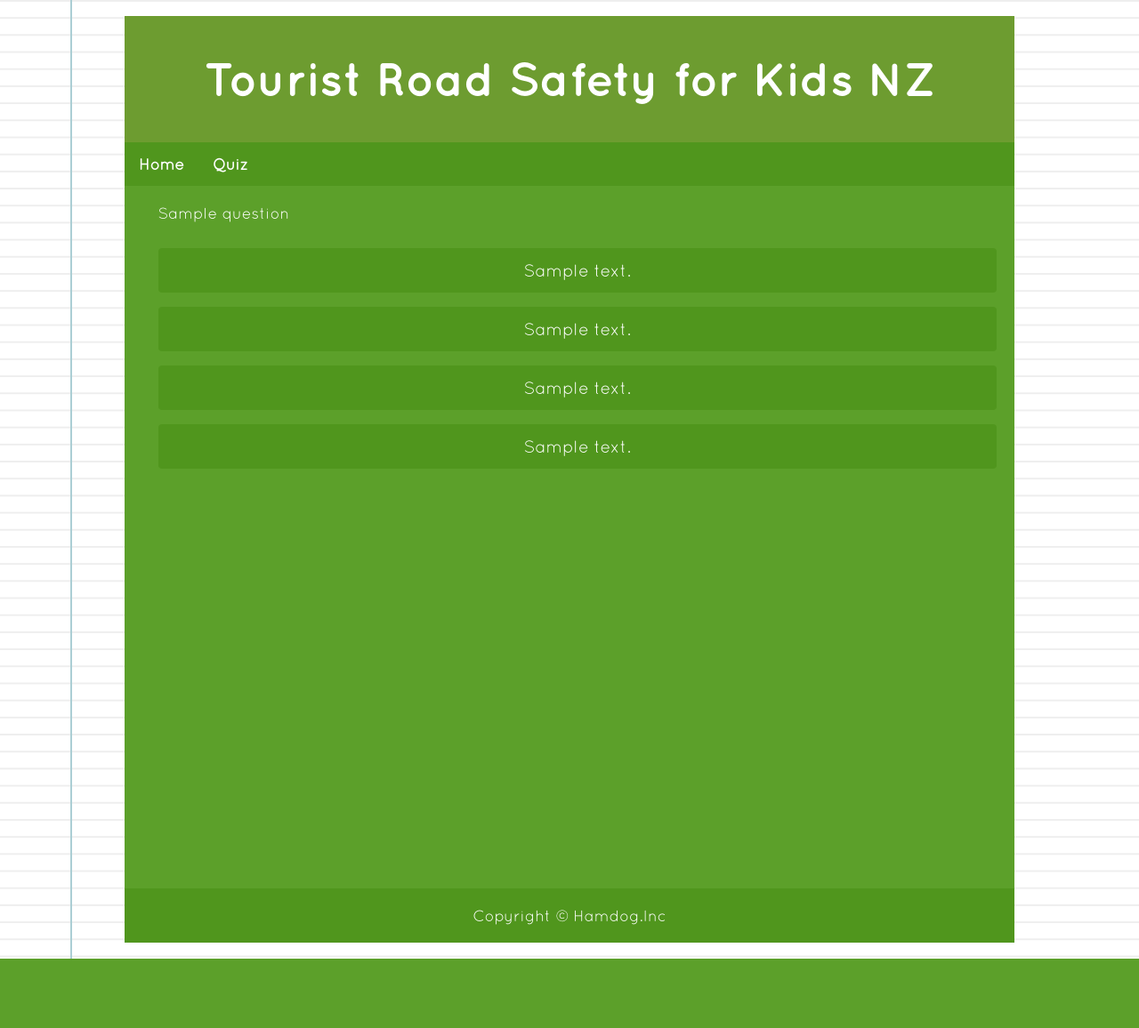
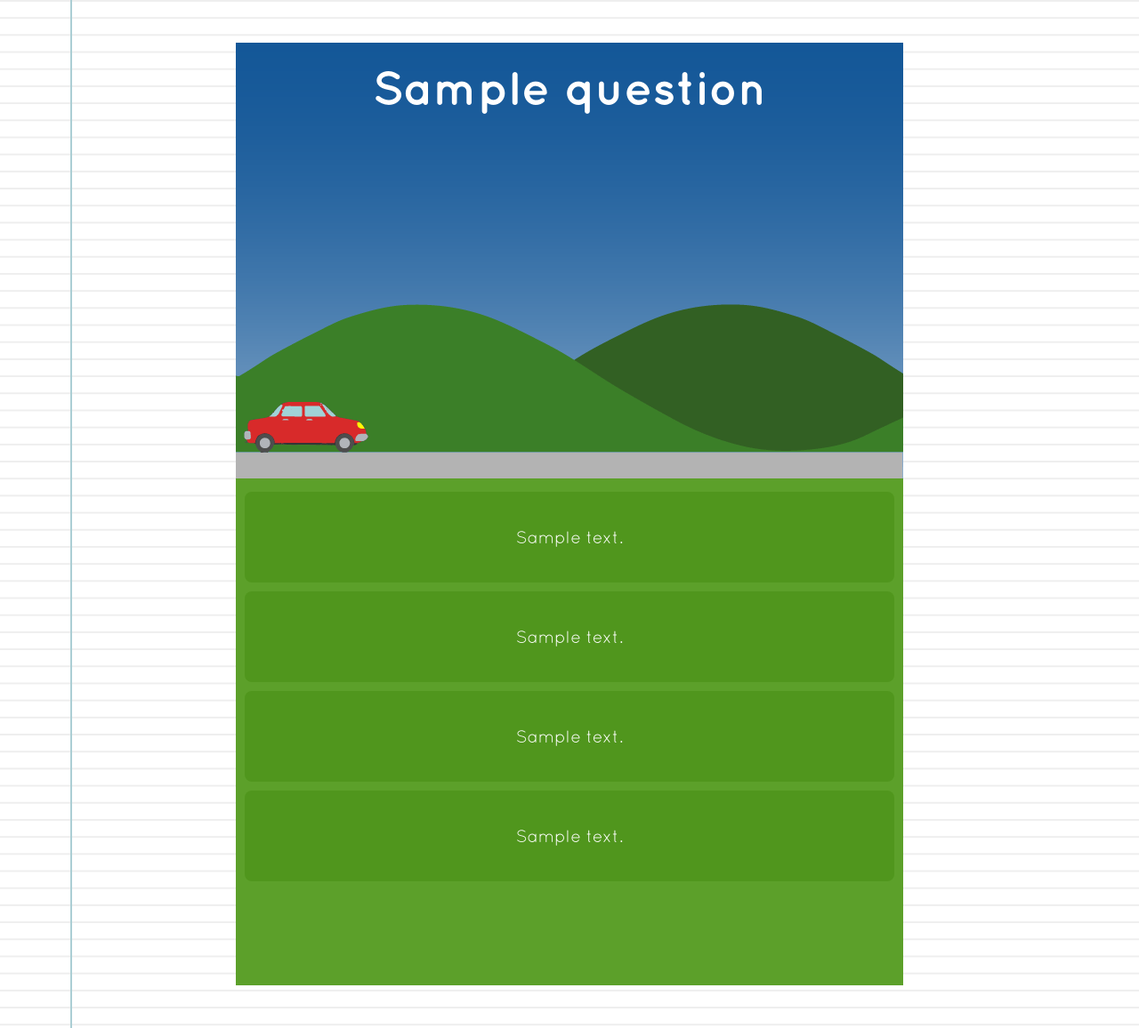
Before and after one commit to BHS13048/drivingsite, a Python web app: template Project/public/templates/quiz-page.html in a window 1280 px wide. Shown: the whole page at 89% size. Before the commit the page ends 1078 px from the top, so only its background shows below. Run offline with Jinja, Linux system fonts and the light colour scheme; the template is opened without the code that fills it: most values are stand-ins (such as "Sample title", 1, 10 or a date in 2020).

Commit message:
version 2
10:08PM Thursday 3rd August

```diff
--- a/Project/public/static/css/style.css
+++ b/Project/public/static/css/style.css
@@ -30,34 +30,12 @@
 
 }
 
-/* ---------- More Information and Edit Price Links ---------- */
-
-a:link {
-	color: black;
-	text-decoration: underline;
-}
-a:visited {
-	color: black;
-}
-
-a:hover {
-	color: blue;
-	text-decoration: underline;
-}
-
 /* ---------- Forms ---------- */
 
-input[type=submit] {
-    width: 100%;
-    background-color:#50961D;
-    color: white;
-    padding: 14px 20px;
-    margin: 8px 0;
-    border: none;
-    border-radius: 4px;
-    cursor: pointer;
-	font-family: 'quicksand';
-	font-size: 110%;
+
+}
+input.incorrect{
+	background-color: red;
 }
 
 input:hover {
@@ -69,17 +47,18 @@ input:hover {
 #header {
 
     text-align:center;
-	padding: 5px;
+	height: 550px;
+	padding: 20px;
 	font-family:'quicksand-bold';
 	color:white;
-	background-color:#6D9C30;
 	font-size:150%;
+    background-image:url("/static/images/home.png");     /* : linear-gradient(#1D6EAA, #1D6EAA, #83C3F2);*/
 }
 
 /* ---------- Page Background Pattern and Page Padding ---------- */
 
 #wholepage {
-	padding: 10px;
+	padding: 40px;
 	background-color: #fff;
 	background-image:
 	linear-gradient(90deg, transparent 79px, #abced4 79px, #abced4 81px, transparent 81px),
@@ -90,9 +69,9 @@ input:hover {
 /* ---------- All Content ---------- */
 
 #pagecontent {
-    width: 1000px;
-	height: auto;
-    margin: 0 auto;
+	height:auto;
+    width: 750px;
+    margin:auto;
     /*- box-shadow: 10px 10px 10px black; -*/
 	font-family: 'quicksand';
 	background-color:#5FCAF9;
@@ -161,28 +109,66 @@ h1, h2, h3, label, #nav, #footer {
 /* ---------- Section that contains the content ---------- */
 
 #section {
-    width:auto;
-	min-height: 750px;
+    width:0 auto;
+	height: 450px;
     float:;
     padding: 20px;
 	color:white;
 	background-color:#5ca02a;
 
 }
+#question {
+	width:0 auto;
+	text-align:center;
+	height: 450px;
+	padding: 20px;
+	font-family:'quicksand-bold';
+	color:white;
+	font-size:300%;
+    /* background: linear-gradient(blue, white); */
+	background-image:url("/static/images/quizpage.gif");
 
-/* ---------- Buttons ---------- */
+}
 
-#button {
-    background-color:#6D9C30;
+#questions {
+	margin: 5%;
+	font-weight: bold;
+	color: #000000;
+	margin: 30px;
+	background-color: #ffffff;
+	opacity: 0.6;
+}
+
+
+#answers {
+	width:0 auto;
+	height:550px;
+	float:center;
+	padding:10px;
+	color:white;
+	background-color:#5ca02a;
+}
+
+}
+#user-question {
+	width:0 auto;
+}
+
+input[type=submit] {
+    width: 100%;
+    background-color:#50961D;
     color: white;
-    padding: 14px 20px;
-    margin: 8px 0;
+    padding:40px;
+    margin: 5px 0;
     border: none;
-    border-radius: 4px;
+    border-radius: 8px;
     cursor: pointer;
 	font-family: 'quicksand';
 	font-size: 110%;
-}
+	float:center;
+/* ---------- Buttons ---------- */
+
+
 
 /* ---------- Footer ---------- */
 
--- a/Project/public/templates/base-template.html
+++ /dev/null
@@ -1,40 +0,0 @@
-<!doctype html>
-<html id="wholepage">
-<div id="pagecontent">
-	<head>
-	<link rel="stylesheet" href="/static/css/style.css">
-	</head>
-
-	<body>
-
-	<div id="header">
-		<h1>Tourist Road Safety for Kids NZ</h1>
-	</div>
-
-
-		<div id="nav_horizontal">
-		<ul>
-		<li><a href="/">Home</a></li>
-		<li><a href="/quiz-page">Quiz</a></li>
-
-		</ul>
-
-
-		</div>
-
-    <section id="section">
-
-	{% block content %}{% endblock %}
-
-    </section>
-
-	</body>
-
-
-
-	<div id="footer">
-	Copyright © Hamdog.Inc
-	</div>
-
-</div>
-</html>
--- a/Project/public/templates/quiz-page.html
+++ b/Project/public/templates/quiz-page.html
@@ -1,20 +1,31 @@
-{% extends "base-template.html" %}
+<!doctype html>
+<html id="wholepage">
+<div id="pagecontent">
+	<head>
+	<link rel="stylesheet" href="/static/css/style.css">
+	</head>
 
-{% block content %}
+	<body>
 
-<form id="user-question" action="quiz-page" method="post">
-{% for questions in questions %}
-	<div style="margin-left: 1em;"> <!-- Lists all the valves in a checklist type order, when a user selects a valve the 'valve' name will have the value of the valve that he/she selected -->
+		<form id="user-question" action="quiz-page" method="post">
+		{% for questions in questions %}
 
-		<input type="hidden" style="text-align:center;" id="questions" value="{{ questions.question }}">{{ questions.question }}<br>
-		<br>
-		<input class="{% if active=='user_answer' %}active{%endif %}" type="submit" name="answer" value="{{ questions['answer_one'] }}"><br>
-		<input class="{% if active=='user_answer' %}active{%endif %}" type="submit" name="answer" value="{{ questions['answer_two'] }}"><br>
-		<input class="{% if active=='user_answer' %}active{%endif %}" type="submit" name="answer" value="{{ questions['answer_three'] }}"><br>
-		<input class="{% if active=='user_answer' %}active{%endif %}" type="submit" name="answer" value="{{ questions['answer_four'] }}"><br>
+			<div id="question">
+				<center><input type="hidden" id="questions" value="{{ questions.question }}">{{ questions.question }}</center>
+			</div>
+			<div id="answers"> <!-- Lists all the valves in a checklist type order, when a user selects a valve the 'valve' name will have the value of the valve that he/she selected -->
+				<input id="button" class="{% if active=='correct' %}active{%endif %}" class="{% if active=='incorrect' %}active{%endif %}" type="submit" name="answer" value="{{ questions['answer_one'] }}"><br>
+				<input id="button" class="{% if active=='correct' %}active{%endif %}" class="{% if active=='incorrect' %}active{%endif %}" type="submit" name="answer" value="{{ questions['answer_two'] }}"><br>
+				<input id="button" class="{% if active=='correct' %}active{%endif %}" class="{% if active=='incorrect' %}active{%endif %}" type="submit" name="answer" value="{{ questions['answer_three'] }}"><br>
+				<input id="button" class="{% if active=='correct' %}active{%endif %}" class="{% if active=='incorrect' %}active{%endif %}" type="submit" name="answer" value="{{ questions['answer_four'] }}"><br>
+			</div>
+		{% endfor %}
+		</form>
 
-	</div>
-{% endfor %}
-</form>
+	</body>
 
-{% endblock %}
+
+
+
+</div>
+</html>
```
Also changed, not shown: other parts of Project/public/static/css/style.css (+0 -31 lines), Project/public/templates/index.html (+33 -5 lines), Project/public/static/images/home.png (added), Project/public/static/images/quizpage.gif (added).
